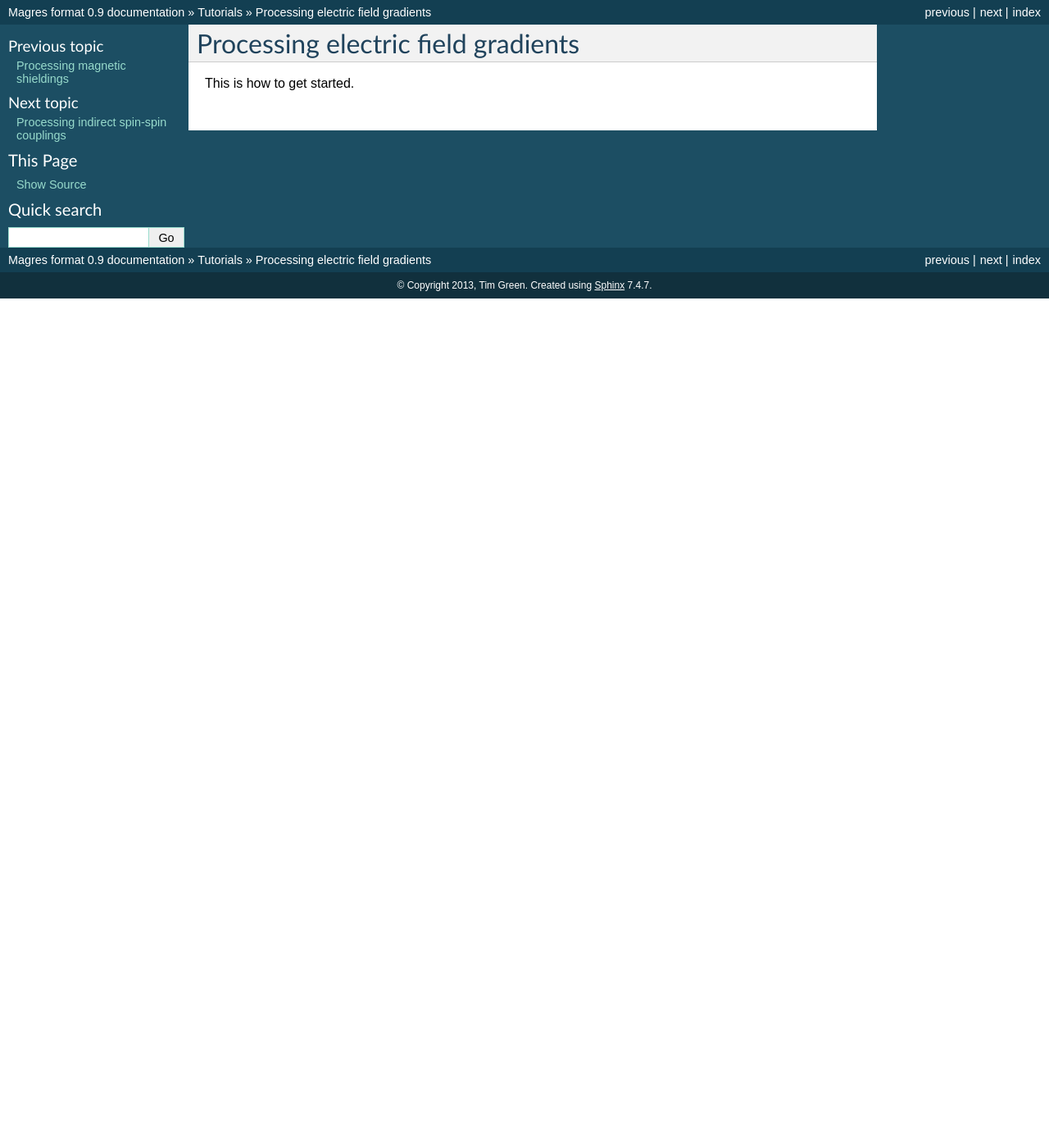
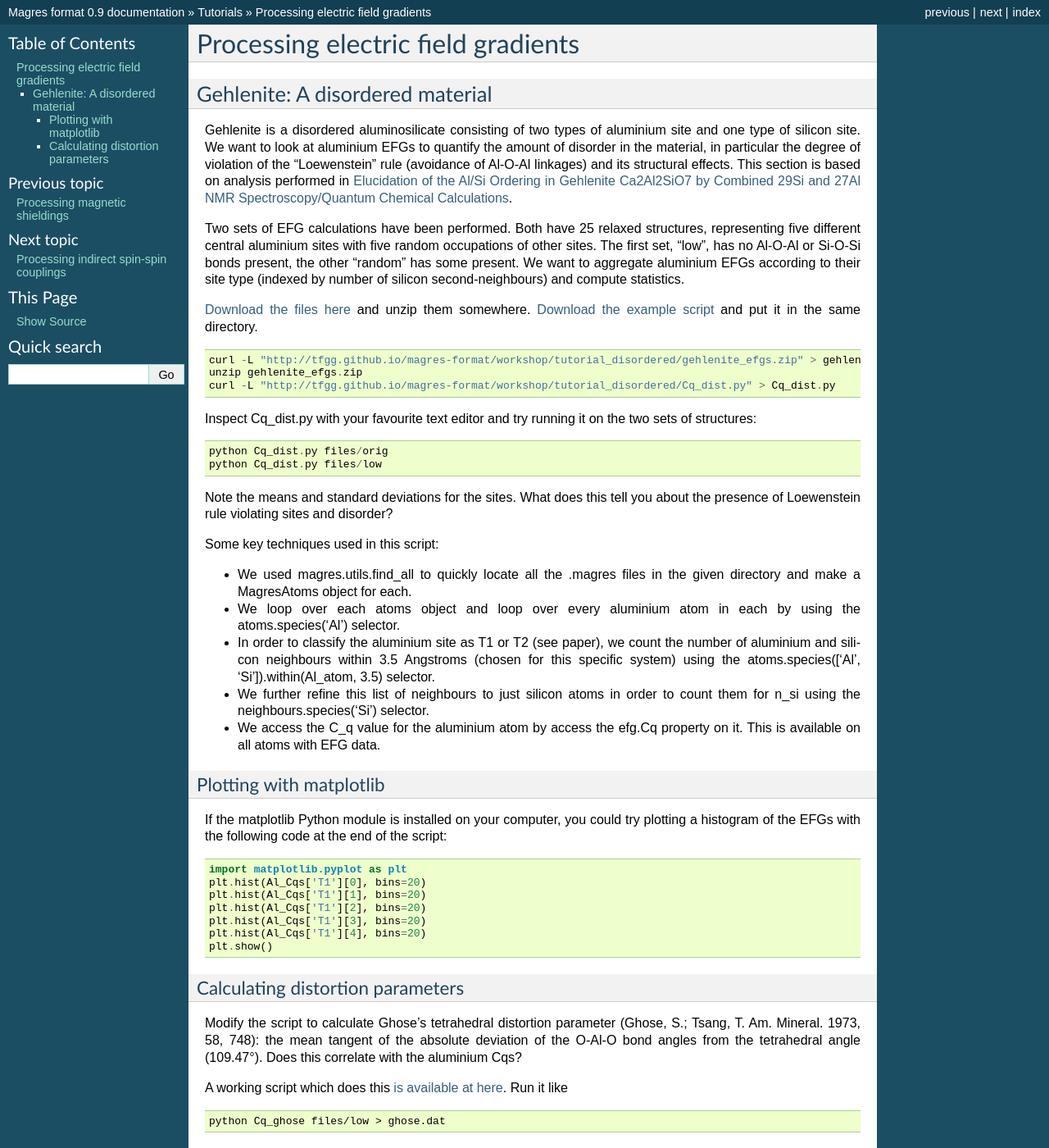
Before and after one commit to tfgg/magres-format, a Sphinx documentation site: the page built from source/tutorial_efg.rst, in a window 1280 px wide and 1400 px high. Shown: the whole window at 82% size. Built offline with Sphinx 7.4.7, drawn with Linux system fonts in a browser that asks for light colours; formulas are drawn with MathJax 3; some of the changed text lies outside the part shown.

Commit message:
Add gehlenite tutorial to EFG tutorial

```diff
--- a/source/tutorial_efg.rst
+++ b/source/tutorial_efg.rst
@@ -1,4 +1,66 @@
 Processing electric field gradients
 ========================
 
-This is how to get started.
+Gehlenite: A disordered material
+--------------------------------
+
+Gehlenite is a disordered aluminosilicate consisting of two types of aluminium site and one type of silicon site. We want to look at aluminium EFGs to quantify the amount of disorder in the material, in particular the degree of violation of the "Loewenstein" rule (avoidance of Al-O-Al linkages) and its structural effects. This section is based on analysis performed in `Elucidation of the Al/Si Ordering in Gehlenite Ca2Al2SiO7 by Combined 29Si and 27Al NMR Spectroscopy/Quantum Chemical Calculations <http://pubs.acs.org/doi/abs/10.1021/cm3016935>`_.
+
+Two sets of EFG calculations have been performed. Both have 25 relaxed structures, representing five different central aluminium sites with five random occupations of other sites. The first set, "low", has no Al-O-Al or Si-O-Si bonds present, the other "random" has some present. We want to aggregate aluminium EFGs according to their site type (indexed by number of silicon second-neighbours) and compute statistics.
+
+`Download the files here <http://tfgg.github.io/magres-format/workshop/tutorial_disordered/gehlenite_efgs.zip>`_ and unzip them somewhere. `Download the example script <http://tfgg.github.io/workshop/tutorial_disordered/Cq_dist.py>`_ and put it in the same directory.
+
+.. code::
+
+  curl -L "http://tfgg.github.io/magres-format/workshop/tutorial_disordered/gehlenite_efgs.zip" > gehlenite_efgs.zip
+  unzip gehlenite_efgs.zip
+  curl -L "http://tfgg.github.io/magres-format/workshop/tutorial_disordered/Cq_dist.py" > Cq_dist.py
+
+Inspect Cq_dist.py with your favourite text editor and try running it on the two sets of structures:
+
+.. code::
+
+  python Cq_dist.py files/orig
+  python Cq_dist.py files/low
+
+Note the means and standard deviations for the sites. What does this tell you about the presence of Loewenstein rule violating sites and disorder?
+
+Some key techniques used in this script:
+
+* We used magres.utils.find_all to quickly locate all the .magres files in the given directory and make a MagresAtoms object for each.
+
+* We loop over each atoms object and loop over every aluminium atom in each by using the atoms.species('Al') selector.
+
+* In order to classify the aluminium site as T1 or T2 (see paper), we count the number of aluminium and silicon neighbours within 3.5 Angstroms (chosen for this specific system) using the atoms.species(['Al', 'Si']).within(Al_atom, 3.5) selector.
+
+* We further refine this list of neighbours to just silicon atoms in order to count them for n_si using the neighbours.species('Si') selector.
+
+* We access the C_q value for the aluminium atom by access the efg.Cq property on it. This is available on all atoms with EFG data.
+
+Plotting with matplotlib
+~~~~~~~~~~~~~~~~~~~~~~~~
+
+If the matplotlib Python module is installed on your computer, you could try plotting a histogram of the EFGs with the following code at the end of the script:
+
+.. code:: python
+
+  import matplotlib.pyplot as plt
+  plt.hist(Al_Cqs['T1'][0], bins=20)
+  plt.hist(Al_Cqs['T1'][1], bins=20)
+  plt.hist(Al_Cqs['T1'][2], bins=20)
+  plt.hist(Al_Cqs['T1'][3], bins=20)
+  plt.hist(Al_Cqs['T1'][4], bins=20)
+  plt.show()
+
+Calculating distortion parameters
+~~~~~~~~~~~~~~~~~~~~~~~~~~~~~~~~~
+
+Modify the script to calculate Ghose's tetrahedral distortion parameter (Ghose, S.; Tsang, T. Am. Mineral. 1973, 58, 748): the mean tangent of the absolute deviation of the O-Al-O bond angles from the tetrahedral angle (109.47°). Does this correlate with the aluminium Cqs?
+
+A working script which does this `is available at here <http://tfgg.github.io/magres-format/workshop/tutorial_disordered/Cq_ghose.py>`_. Run it like
+
+.. code:: bash
+
+  python Cq_ghose files/low > ghose.dat
+
+and use gnuplot to plot a scatterplot of tetrahedral distortion vs. aluminium Cq.
```
Also changed, not shown: 7 other files.
